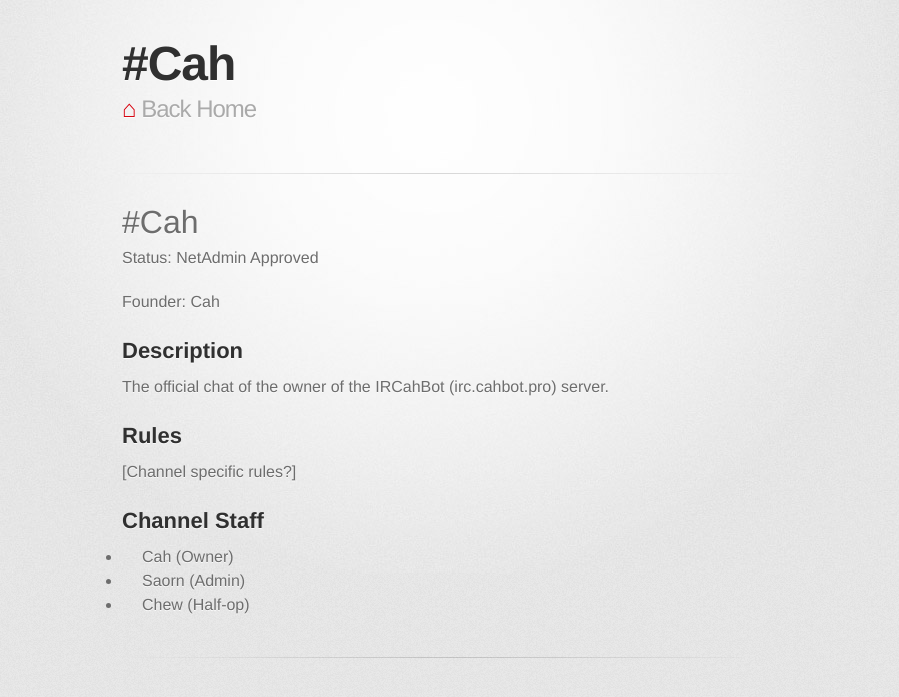
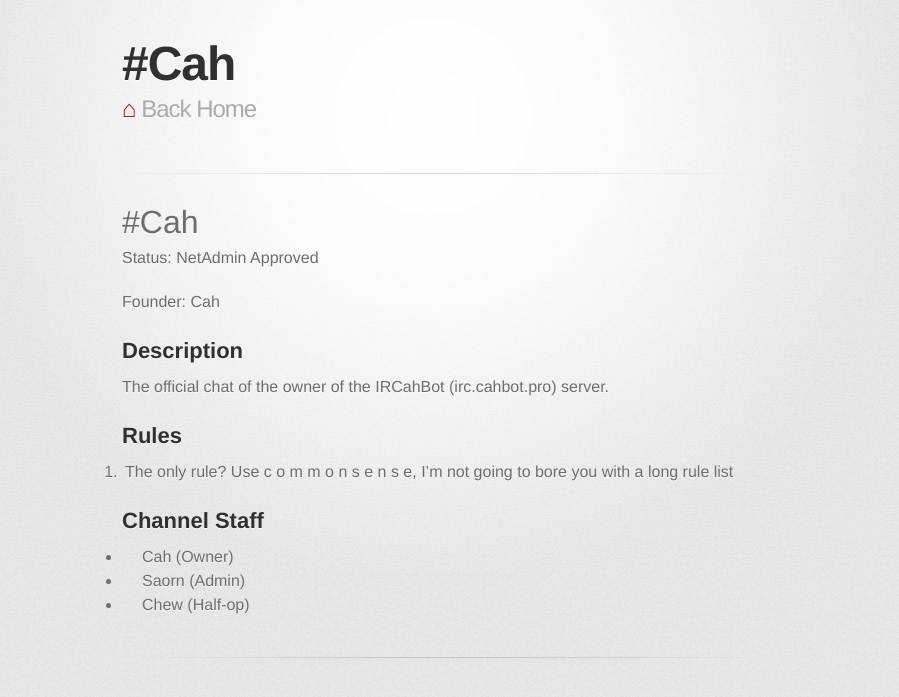
Before and after one commit to ChewChat/chew.chat, a Jekyll site: the page built from channels/cah.md, in a window 1280 px wide. Shown: the top 697 px of the page, without its empty margins (208-1107 px from the left). Built offline with Jekyll 4.4.1, drawn with Linux system fonts in a browser that asks for light colours; some web fonts are replaced; our own code applies the rules of GitHub Pages for plain Markdown files.

Commit message:
Not sure what else I was supposed to write but here

```diff
--- a/channels/cah.md
+++ b/channels/cah.md
@@ -12,7 +12,7 @@ The official chat of the owner of the IRCahBot (irc.cahbot.pro) server.
 
 ## Rules
 
-[Channel specific rules?]
+1. The only rule? Use c o m m o n  s e n s e, I'm not going to bore you with a long rule list
 
 ## Channel Staff
 
```
